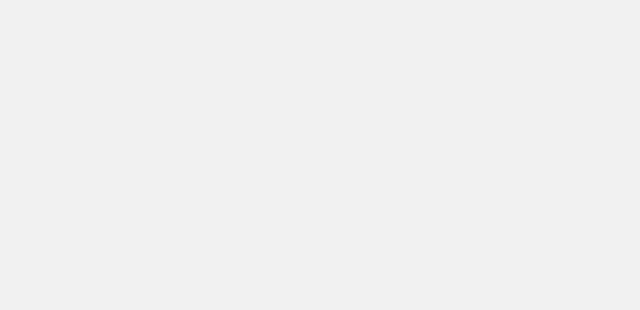
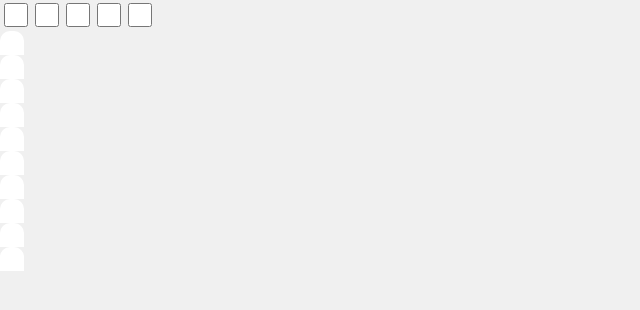
Before and after one commit to lukemay03/MoviePlayer4050, a React (Create React App) app in the folder movie_app/: page /seat-selector in a window 1280 px wide. Before the commit this address had no page. Shown: the top 310 px of the page, without its empty margins (0-640 px from the left). Built offline with nearby package versions, Linux system fonts and the light colour scheme.

Commit message:
Making selector

```diff
--- a/movie_app/src/App.css
+++ b/movie_app/src/App.css
@@ -281,3 +281,19 @@ body {
     box-shadow: 0 2px 10px rgba(0, 0, 0, 0.1);
     text-align: center;
   }
+
+  .Seat {
+    background-color: white;
+    width: 1.5rem;
+    height: 1.5rem;
+    border-top-left-radius: 10px;
+    border-top-right-radius: 10px;
+  }
+
+  .Seat.sold {
+    background-color: black;
+  }
+
+  .Seat.selected {
+    background-color: green;
+  }
--- a/movie_app/src/App.js
+++ b/movie_app/src/App.js
@@ -10,6 +10,7 @@ import EditProfile from './EditProfile';
 import RegistrationConfirm from './RegistrationConfirm';
 import AdminMain from './AdminMain';
 import TicketSelect from './TicketSelect';
+import SeatSelector from './components/SeatSelector';
 
 
 function App() {
@@ -26,6 +27,8 @@ function App() {
           <Route path="/reg-confirm" element={<RegistrationConfirm/>} />
           <Route path="/admin-main" element={<AdminMain/>} />
           <Route path="/ticket-select" element={<TicketSelect/>} />
+          <Route path="/seat-selector" element={<SeatSelector/>} />
+
 
         </Routes>
       </div>
--- a/movie_app/src/Home.js
+++ b/movie_app/src/Home.js
@@ -1,8 +1,7 @@
 import React from 'react';
 import { useEffect, useState } from 'react';
 import {Link} from 'react-router-dom';
-import Header from './components/Header';
-import MovieCard from './components/MovieCard'
+import Header from './Header';
 
 function Home() {
     const [data, setData] = useState([]);
@@ -51,13 +50,9 @@ function Home() {
                  <div className="movie-category">
                  <h2>Now Playing</h2>
                  <div className="movie">
-        <MovieCard
-                  poster="https://i.etsystatic.com/18242346/r/il/16aa5f/4580913355/il_1588xN.4580913355_oerg.jpg"
-                  title="Pearl"
-                  trailerLink="/trailer/movie1"
-                  bookingLink="/BuyTickets"
-                  detailsLink="/details/movie1"
-        />
+                 <iframe width="560" height="315" src={firstMovieTrailer}title="YouTube video player" frameborder="0" allow="accelerometer; autoplay; clipboard-write; encrypted-media; gyroscope; picture-in-picture; web-share" referrerpolicy="strict-origin-when-cross-origin" allowfullscreen></iframe>
+                     <h3>{String(firstMovieTitle)}</h3>
+                     <p>Release Date: June 2024</p>
                  </div>
                  <div className="movie">
                      <iframe src="https://www.youtube.com/embed/sampleTrailer2" title="Movie Trailer"></iframe>
--- /dev/null
+++ b/movie_app/src/components/SeatSelector.js
@@ -0,0 +1,33 @@
+import React from 'react';
+import { Link } from 'react-router-dom';
+import BuyTickets from '../BuyTickets';
+
+function SeatSelector() {
+    return (
+      <div className="seats">
+        <div class="SeatRow">
+            <input type="checkbox" class="Seat"></input>
+            <input type="checkbox" class="Seat"></input>
+            <input type="checkbox" class="Seat"></input>
+            <input type="checkbox" class="Seat"></input>
+            <input type="checkbox" class="Seat"></input>
+        </div>
+        <div class="SeatRow">
+            <div class="Seat"></div>
+            <div class="Seat"></div>
+            <div class="Seat"></div>
+            <div class="Seat"></div>
+            <div class="Seat"></div>
+        </div>
+        <div class="SeatRow">
+            <div class="Seat"></div>
+            <div class="Seat"></div>
+            <div class="Seat"></div>
+            <div class="Seat"></div>
+            <div class="Seat"></div>
+        </div>
+      </div>
+    );
+  }
+
+  export default SeatSelector;
```
